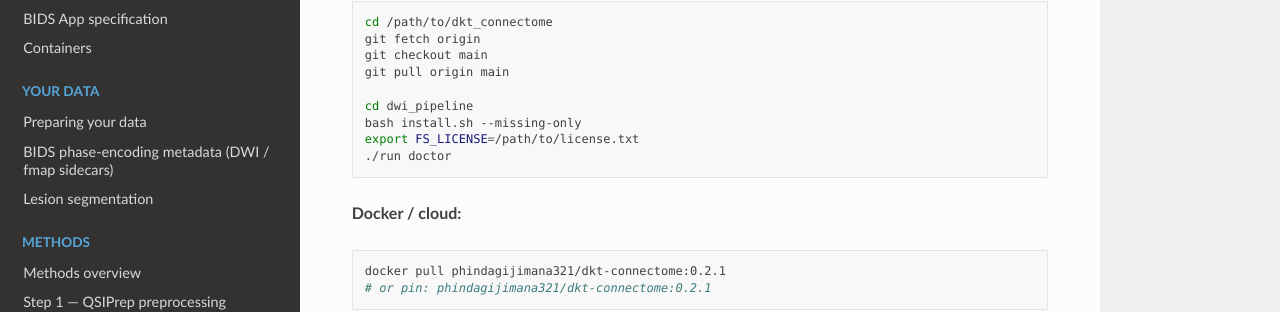
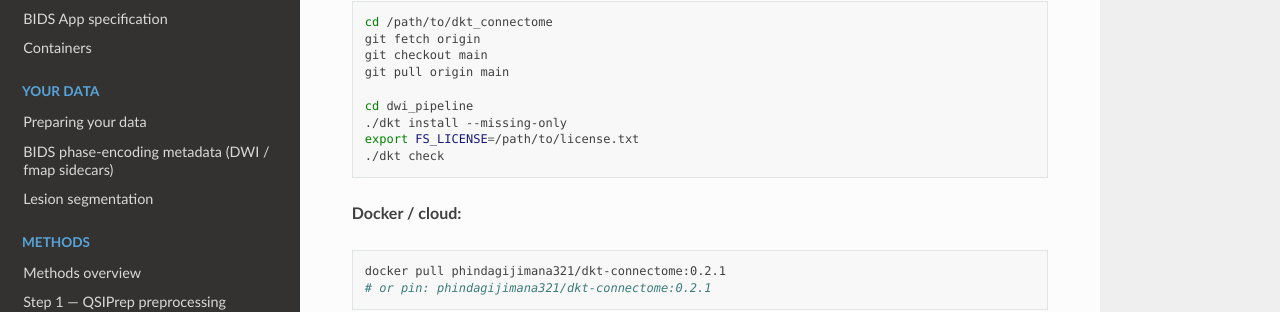
Before and after one commit to phindagijimana/dkt_connectome, a Sphinx documentation site: the page built from dwi_pipeline/docs/upgrading.md, in a window 1280 px wide and 900 px high. Shown: the part 337-649 px from the top of the window. Built offline with Sphinx 7.4.7 and the Read the Docs theme 3.1.0, drawn with Linux system fonts in a browser that asks for light colours.

Commit message:
Document ./dkt CLI and fix reproducibility doc/CI gaps
Co-authored-by: Cursor <cursoragent@cursor.com>

````diff
--- a/dwi_pipeline/docs/upgrading.md
+++ b/dwi_pipeline/docs/upgrading.md
@@ -15,9 +15,9 @@ git checkout main
 git pull origin main
 
 cd dwi_pipeline
-bash install.sh --missing-only
+./dkt install --missing-only
 export FS_LICENSE=/path/to/license.txt
-./run doctor
+./dkt check
 ```
 
 **Docker / cloud:**
````
Also changed, not shown: dwi_pipeline/docs/bids_app.md (+2 -1 lines), dwi_pipeline/docs/changelog.md (+5 -0 lines), dwi_pipeline/docs/tutorial.md (+2 -1 lines), dwi_pipeline/CHANGELOG.md, dwi_pipeline/README.md, 2 other files.
